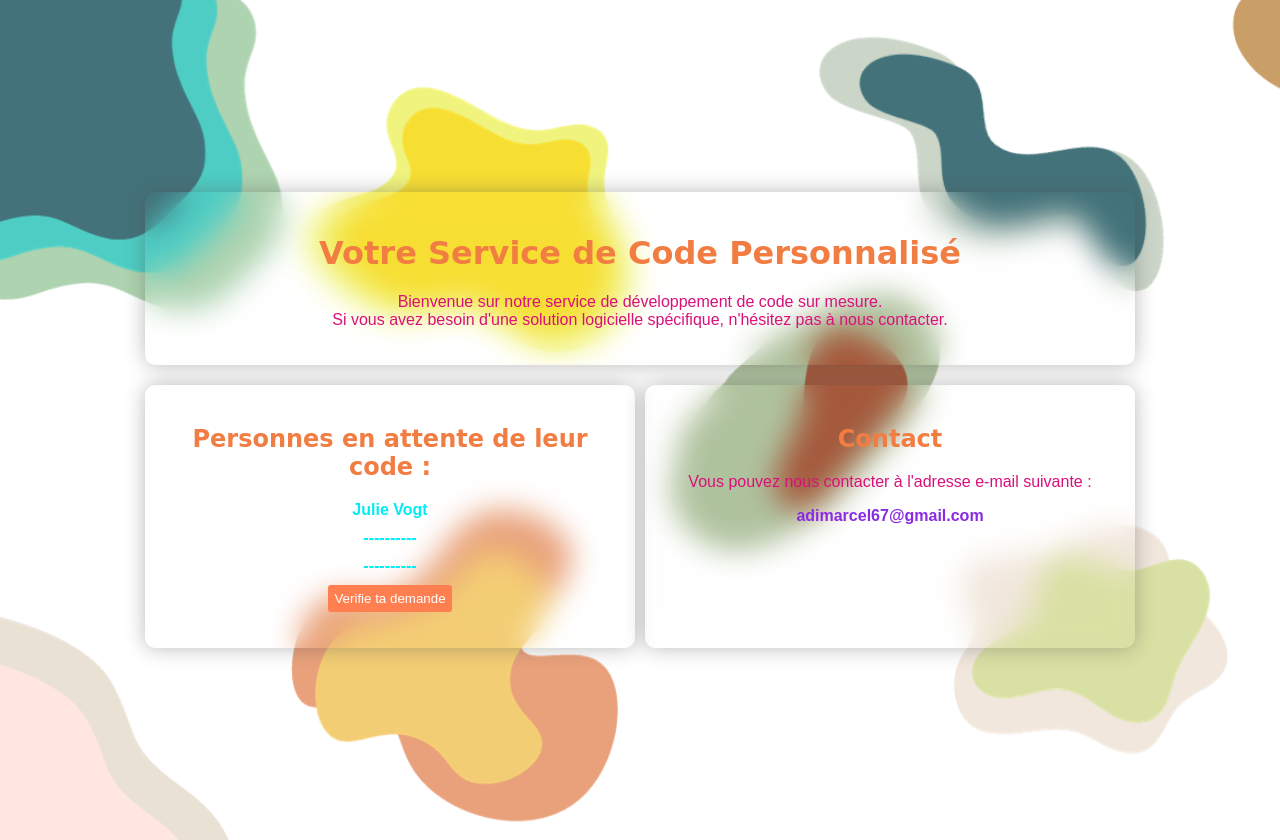
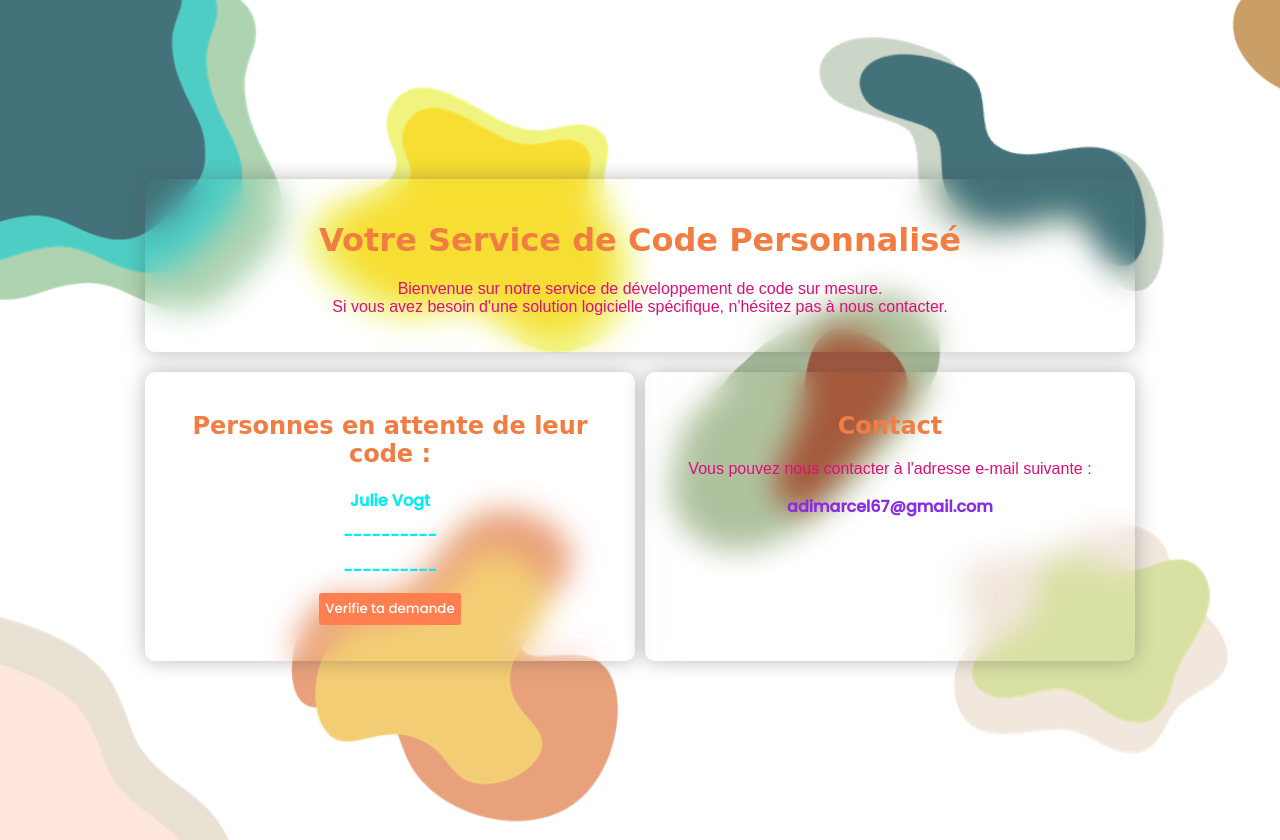
Before and after one commit to cine-production/ServiceTiers, a PHP site: page / in a window 1280 px wide. Run offline with PHP 8.4, Linux system fonts and the light colour scheme.

Commit message:
Update style.css

```diff
--- a/CustomCoders/style.css
+++ b/CustomCoders/style.css
@@ -1,4 +1,9 @@
 /* style.css */
+@import url('https://fonts.googleapis.com/css2?family=Poppins:wght@500&display=swap');
+* {
+    font-family: 'Poppins', sans-serif;
+}
+
 body {
     margin: 0;
     font-family: Arial, sans-serif;
@@ -6,6 +11,7 @@ body {
     background-color: #000000;
     background-size: cover;
     overflow: hidden;
+    font-family: 'Poppins', sans-serif;
 }
 
 .container {
```
